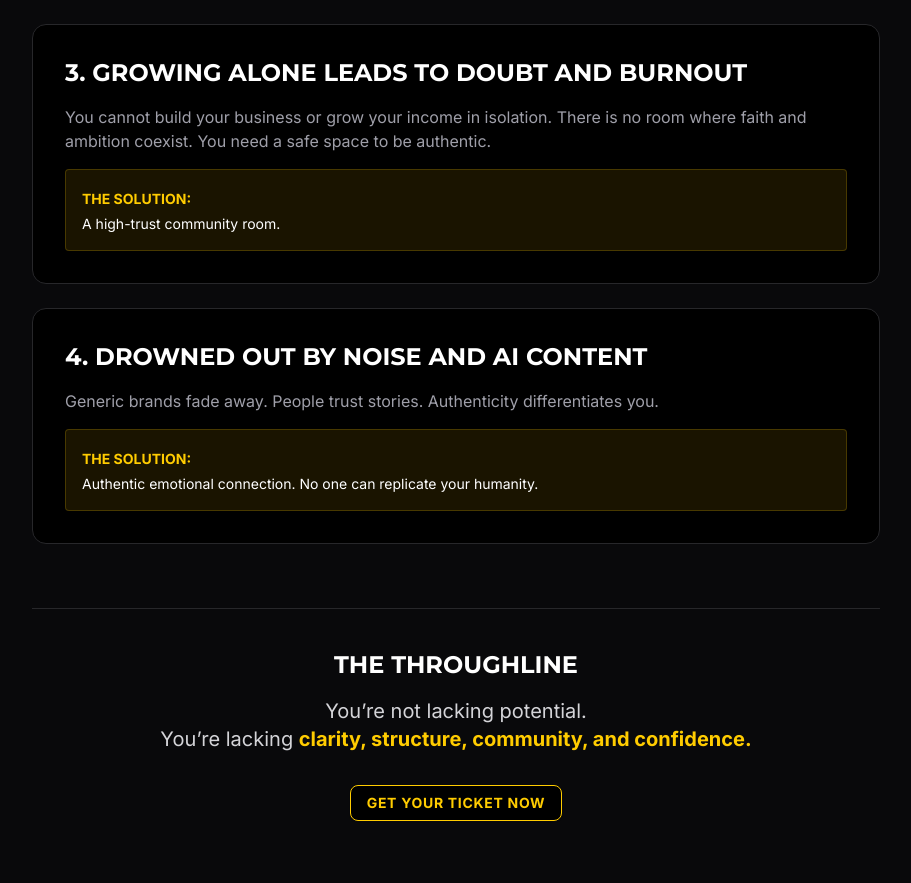
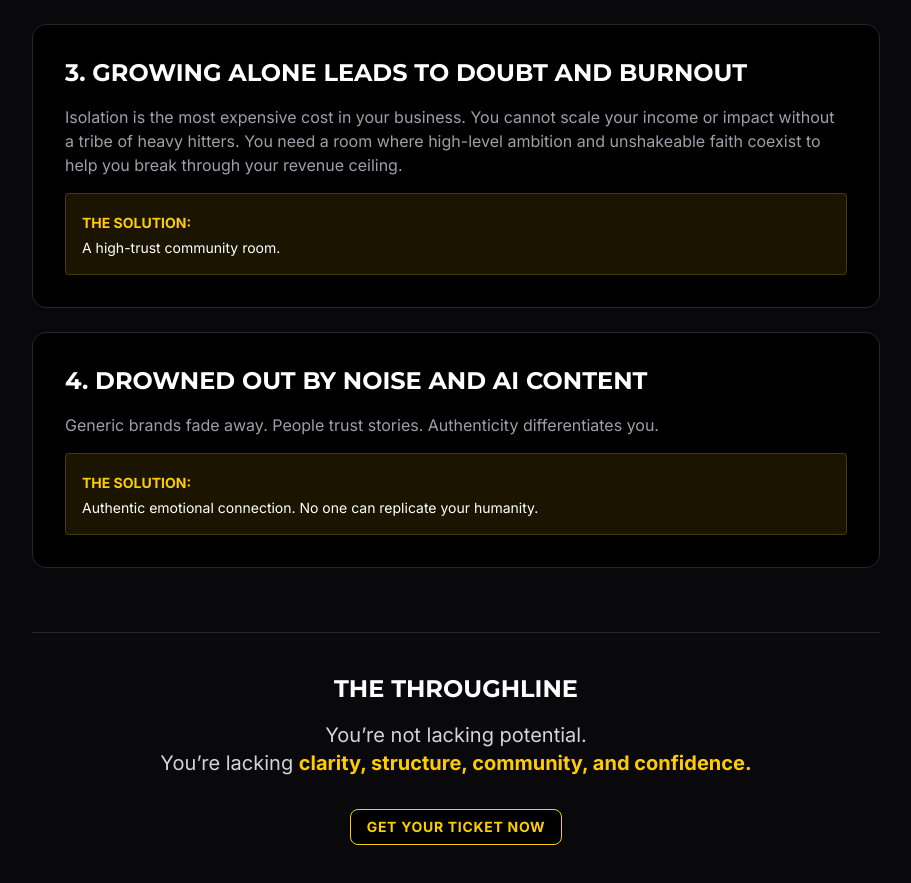
Before and after one commit to TheContentLabsAI/mcu-app, a Next.js app: page / in a window 1280 px wide. Shown: the part 2999-3882 px from the top of the page, without its empty margins (184-1095 px from the left). Built offline with nearby package versions, Linux system fonts and the light colour scheme.

Commit message:
Fix: Enhance Problem 3 copy with high-impact business messaging

```diff
--- a/src/components/landing/ProblemSolution.tsx
+++ b/src/components/landing/ProblemSolution.tsx
@@ -54,7 +54,7 @@ export function ProblemSolution() {
                     3. Growing alone leads to doubt and burnout
                 </h3>
                 <p className="text-zinc-400 mb-4">
-                    You cannot build your business or grow your income in isolation. There is no room where faith and ambition coexist. You need a safe space to be authentic.
+                    Isolation is the most expensive cost in your business. You cannot scale your income or impact without a tribe of heavy hitters. You need a room where high-level ambition and unshakeable faith coexist to help you break through your revenue ceiling.
                 </p>
                 <div className="bg-primary/10 p-4 rounded border border-primary/20">
                     <span className="text-primary font-bold uppercase text-sm">The Solution:</span>
```
